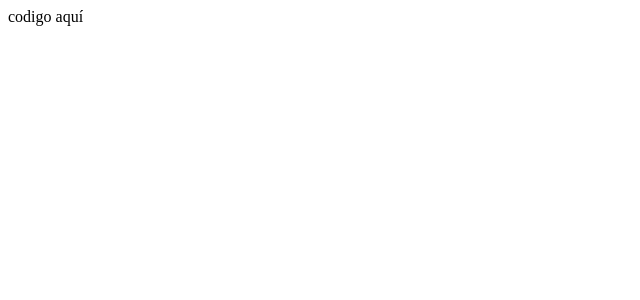
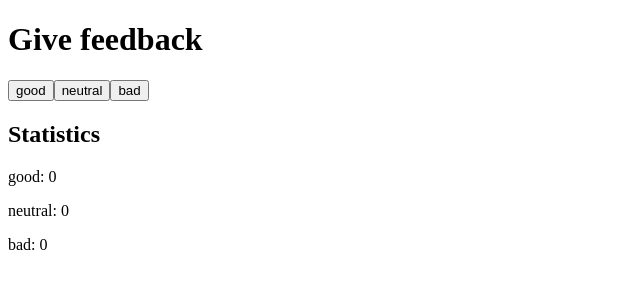
Before and after one commit to Ozzie1311/fullstackopen, a React (Vite) app in the folder part1/unicafe/: page / in a window 1280 px wide. Shown: the top 300 px of the page, without its empty margins (0-640 px from the left). Built offline with nearby package versions, Linux system fonts and the light colour scheme.

Commit message:
Part 1: Exercise: 1.6 fixed

```diff
--- a/part1/unicafe/src/App.jsx
+++ b/part1/unicafe/src/App.jsx
@@ -1,3 +1,4 @@
+import Button from './Button.jsx'
 import { useState } from 'react'
 
 const App = () => {
@@ -5,7 +6,22 @@ const App = () => {
   const [neutral, setNeutral] = useState(0)
   const [bad, setBad] = useState(0)
 
-  return <div>codigo aquí</div>
+  const handleGoodClick = () => setGood((prevState) => prevState + 1)
+  const handleNeutralClick = () => setNeutral((prevState) => prevState + 1)
+  const handleBadClick = () => setBad((prevState) => prevState + 1)
+
+  return (
+    <div>
+      <h1>Give feedback</h1>
+      <Button text='good' handleClick={handleGoodClick} />
+      <Button text='neutral' handleClick={handleNeutralClick} />
+      <Button text='bad' handleClick={handleBadClick} />
+      <h2>Statistics</h2>
+      <p>good: {good}</p>
+      <p>neutral: {neutral}</p>
+      <p>bad: {bad}</p>
+    </div>
+  )
 }
 
 export default App
--- /dev/null
+++ b/part1/unicafe/src/Button.jsx
@@ -0,0 +1,5 @@
+const Button = ({ text, handleClick }) => {
+  return <button onClick={() => handleClick()}>{text}</button>
+}
+
+export default Button
```
